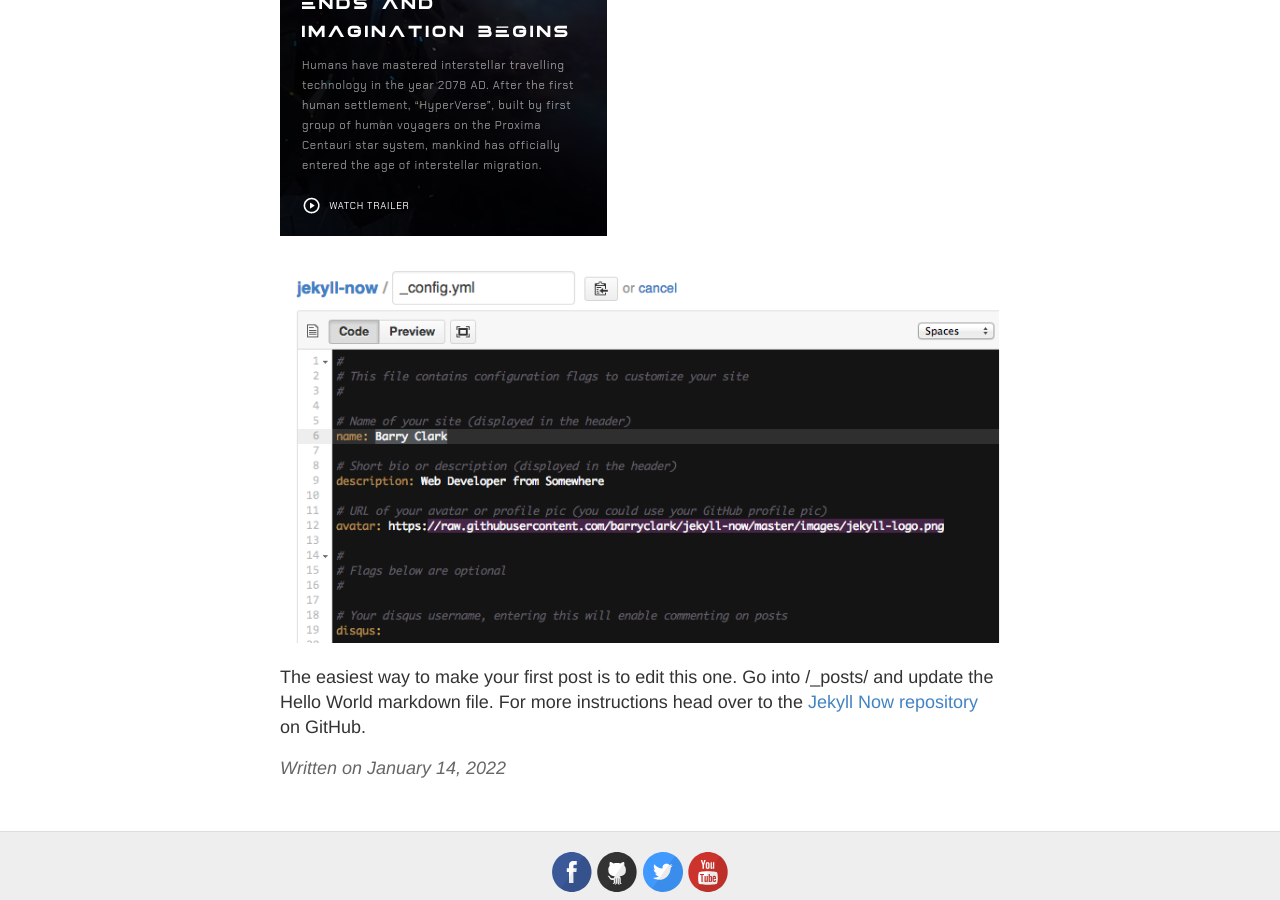
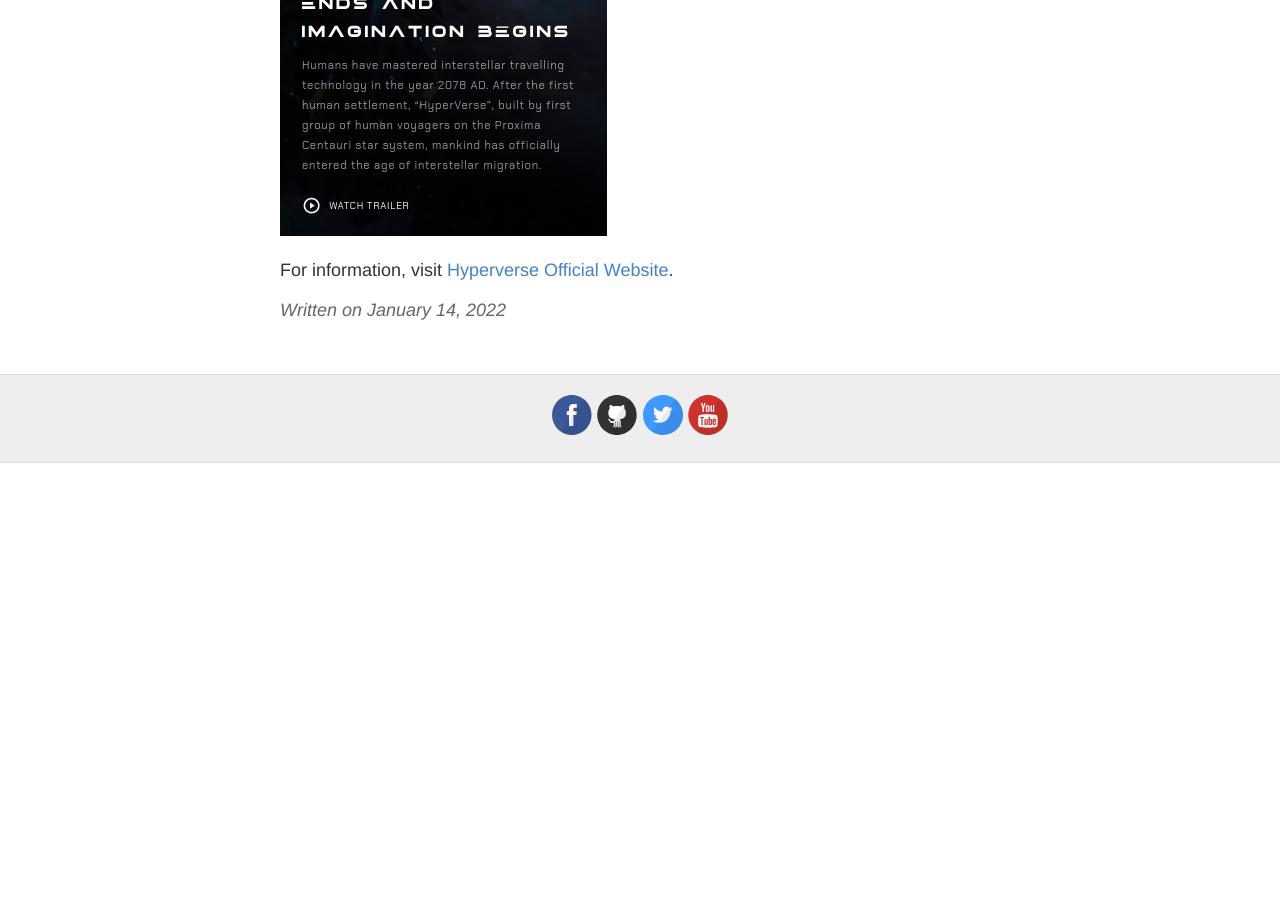
Before and after one commit to hypercommunity/blog, a Jekyll site: the page built from _posts/2022-01-14-Hyperverse.md, in a window 1280 px wide and 900 px high, scrolled down 729 px. Built offline with Jekyll 4.4.1, drawn with Linux system fonts in a browser that asks for light colours; after the commit the page ends 1192 px from its top, so only the background shows below that.

Commit message:
post 1 updated

```diff
--- a/_posts/2022-01-14-Hyperverse.md
+++ b/_posts/2022-01-14-Hyperverse.md
@@ -7,6 +7,4 @@
 
 ![Hyperverse](/blog/images/upload/screenshot1.png)
 
-![_config.yml]({{ site.baseurl }}/images/config.png)
-
-The easiest way to make your first post is to edit this one. Go into /_posts/ and update the Hello World markdown file. For more instructions head over to the [Jekyll Now repository](https://github.com/barryclark/jekyll-now) on GitHub.
+For information, visit [Hyperverse Official Website](https://thehyperverse.net/).
```
